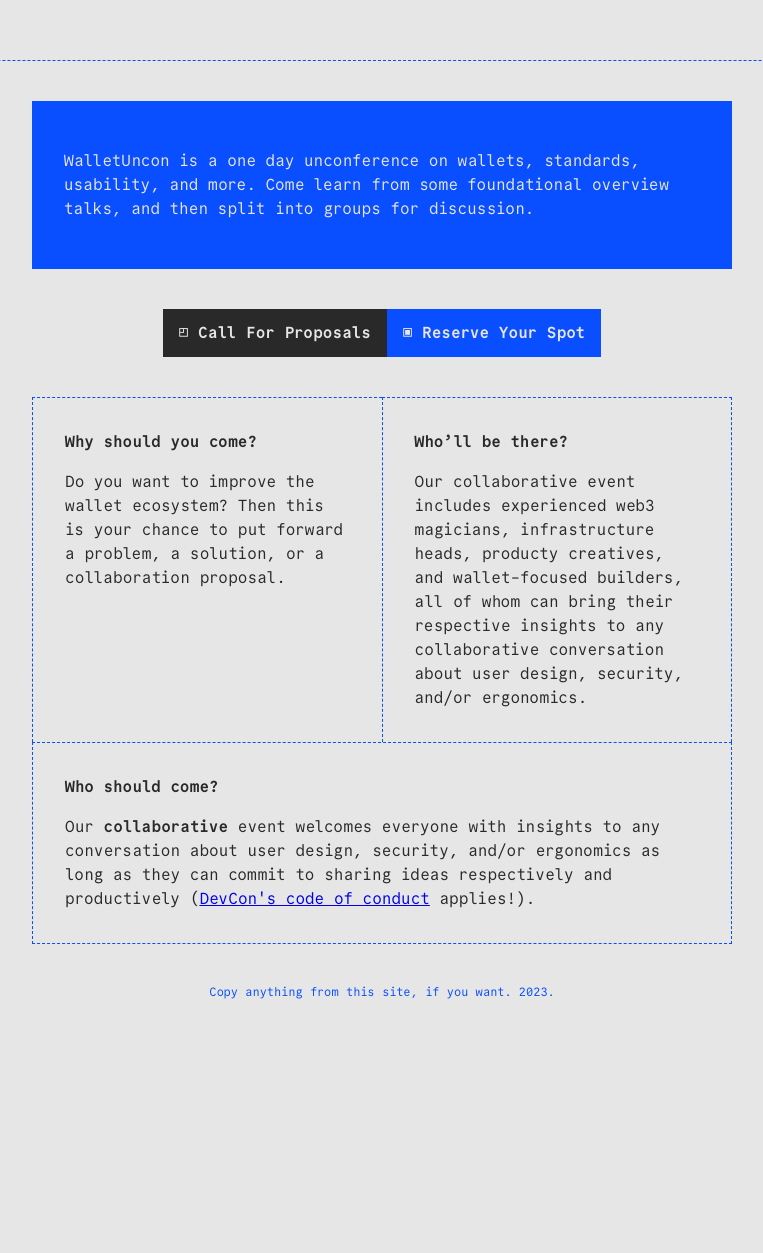
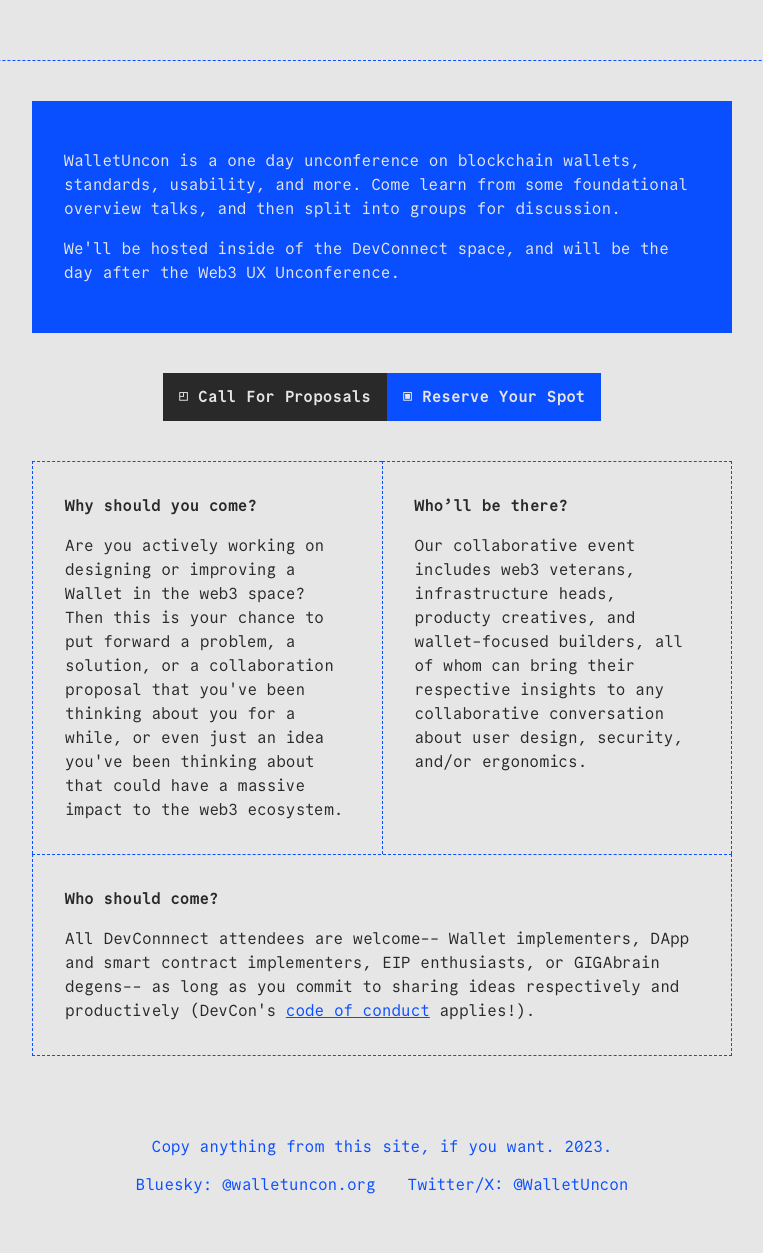
Before and after one commit to WalletUnCon/website, a plain HTML site: page index.html in a window 1280 px wide. Shown: the part 200-1453 px from the top of the page, without its empty margins (258-1021 px from the left). Before the commit the page ends 1333 px from the top, so only its background shows below. Drawn offline with Linux system fonts and the light colour scheme; a script that the page names is missing.

Commit message:
Added socials

```diff
--- a/index.html
+++ b/index.html
@@ -457,6 +457,10 @@
             font-size: 16px;
         }
 
+        a {
+            color: var(--accent-color);
+        }
+
         /****************************************************************************
         *****************************************************************************
         *****************************************************************************
@@ -622,9 +626,26 @@
 
         .page-footer {
             text-align: center;
-            font-size: 12px;
             padding: 0 40px 132px;
             line-height: 140%;
+            padding: 40px;
+        }
+
+        .social-links {
+            display: flex;
+            justify-content: center;
+            align-items: center;
+            gap: 32px;
+            margin: 16px;
+        }
+
+        .social-links a {
+            text-decoration: none;
+        }
+
+        .social-links svg {
+            vertical-align: middle;
+            margin-right: 4px;
         }
 
     </style>
@@ -662,45 +683,54 @@
         </svg>
             <span class="sr-only">WalletUncon</span>
         </h1>
-        <h2 class="accent-text">Nov 17th, 2023 @ Devconnect Istanbul</h2>
+        <h2 class="accent-text">Nov 17th, 2023 @ DevConnect Istanbul</h2>
     </header>
     <div class="page-content">
         <section class="conference-pitch">
             <div class="intro-text">
-                <p>WalletUncon is a one day unconference on wallets, standards, usability, and more. Come learn from some foundational overview  talks, and then split into groups for discussion.</p>
-                <pWe'll be hosted inside the ICC, the same venue as the Devconnect Cowork, and will be the day after the Web3 UX Unconference.</p>
+                <p>WalletUncon is a one day unconference on blockchain wallets, standards, usability, and more. Come learn from some foundational overview  talks, and then split into groups for discussion.</p>
+                <p>We'll be hosted inside of the DevConnect space, and will be the day after the Web3 UX Unconference.</p>
             </div>
             <div class="actions">
                 <a href="https://cfp.walletuncon.org/walletuncon-2023/cfp" class="btn btn-secondary">
                     <span aria-hidden="true">◰</span>
                     Call For Proposals
                 </a>
-                <a href="https://lu.ma/event/evt-foTwMurBToGKvmz" class="btn btn-primary registration-button" data-luma-action="checkout"
-                data-luma-event-id="evt-foTwMurBToGKvmz">
+                <a href="https://lu.ma/walletuncon-istanbul-savedate" class="btn btn-primary registration-button">
                     <span aria-hidden="true">▣</span>
                     Reserve Your Spot
                 </a>
-
-                <script id="luma-checkout" src="https://embed.lu.ma/checkout-button.js"></script>
             </div>
         </section>
         <section class="conference-details">
             <div class="conference-detail-block">
                 <h3>Why should you come?</h3>
-                <p>Do you want to improve the wallet ecosystem? Then this is your chance to put forward a problem, a solution, or a collaboration proposal.</p>
+                <p>Are you actively working on designing or improving a Wallet in the web3 space? Then this is your chance to put forward a problem, a solution, or a collaboration proposal that you've been thinking about you for a while, or even just an idea you've been thinking about that could have a massive impact to the web3 ecosystem. </p>
             </div>
             <div class="conference-detail-block">
                 <h3>Who’ll be there?</h3>
-                <p>Our collaborative event includes experienced web3 magicians, infrastructure heads, producty creatives, and wallet-focused builders, all of whom can bring their respective insights to any collaborative conversation about user design, security, and/or ergonomics.</p>
+                <p>Our collaborative event includes web3 veterans, infrastructure heads, producty creatives, and wallet-focused builders, all of whom can bring their respective insights to any collaborative conversation about user design, security, and/or ergonomics.</p>
             </div>
             <div class="conference-detail-block full">
                 <h3>Who should come?</h3>
-                <p>Our <b>collaborative</b> event welcomes everyone with insights to any conversation about user design, security, and/or ergonomics as long as they can commit to sharing ideas respectively and productively (<a href="https://devcon.org/en/code-of-conduct/">DevCon's code of conduct</a> applies!).</p>
+                <p>All DevConnnect attendees are welcome-- Wallet implementers, DApp and smart contract implementers, EIP enthusiasts, or GIGAbrain degens-- as long as you commit to sharing ideas respectively and productively (DevCon's <a href="https://devcon.org" target="blank" noreferrer>code of conduct</a> applies!).</p>
             </div>
         </section>
     </div>
     <footer class="page-footer">
         <span class="accent-text">Copy anything from this site, if you want. 2023.</span>
+        <div class="social-links">
+            <a  aria-label="Follow WalletUncon on Bluesky"
+                target="_blank"
+                href="https://bsky.app/profile/walletuncon.org">
+                Bluesky: @walletuncon.org
+            </a>
+            <a  aria-label="Follow WalletUncon on Twitter / X"
+                target="_blank"
+                href="https://twitter.com/WalletUncon">
+                Twitter/X: @WalletUncon
+            </a>
+        </div>
     </footer>
 </body>
 
```
